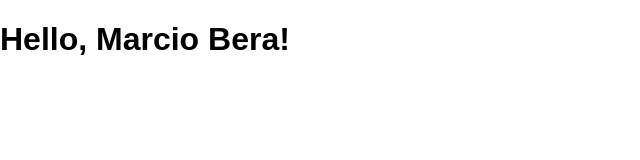
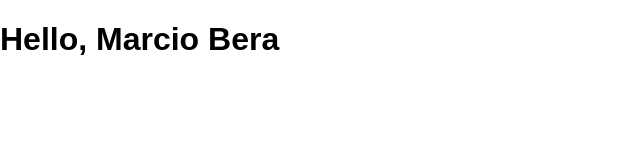
Before and after one commit to marciobera/devlab, a React (Create React App) app in the folder react/hello-world/: page / in a window 1280 px wide. Shown: the top 160 px of the page, without its empty margins (0-640 px from the left). Built offline with nearby package versions, Linux system fonts and the light colour scheme.

Commit message:
UPD 1: page 'Introducing JSX' from @react docs

```diff
--- a/react/hello-world/src/index.js
+++ b/react/hello-world/src/index.js
@@ -17,10 +17,11 @@ const user = {
   lastName: 'Bera'
 };
 
-const element = (
-  <h1>
-    Hello, {formatName(user)}!
-  </h1>
+
+const element = React.createElement(
+  'h1',
+  {className: 'greeting'},
+  'Hello, ' + formatName(user)
 );
 
 ReactDOM.render(
```
